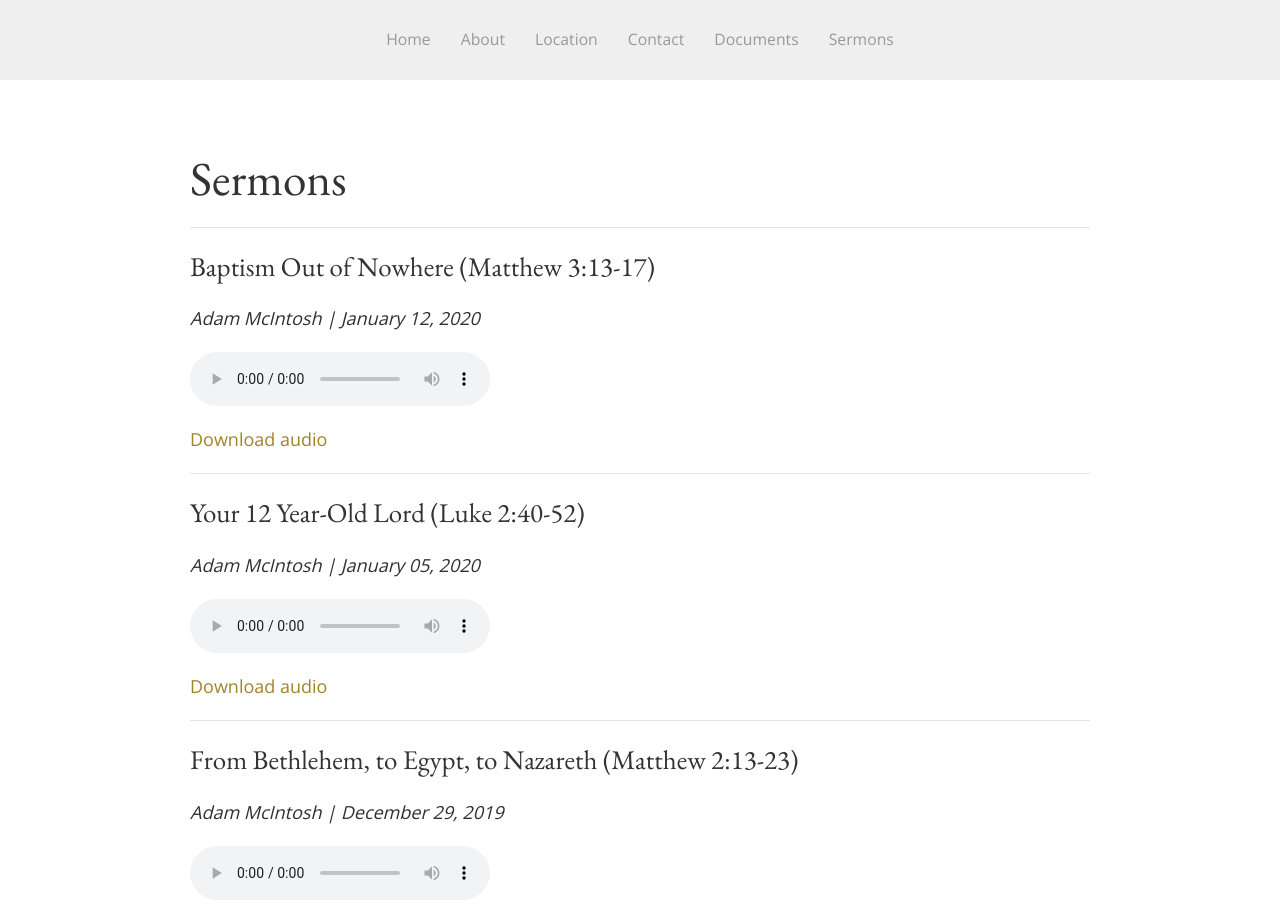
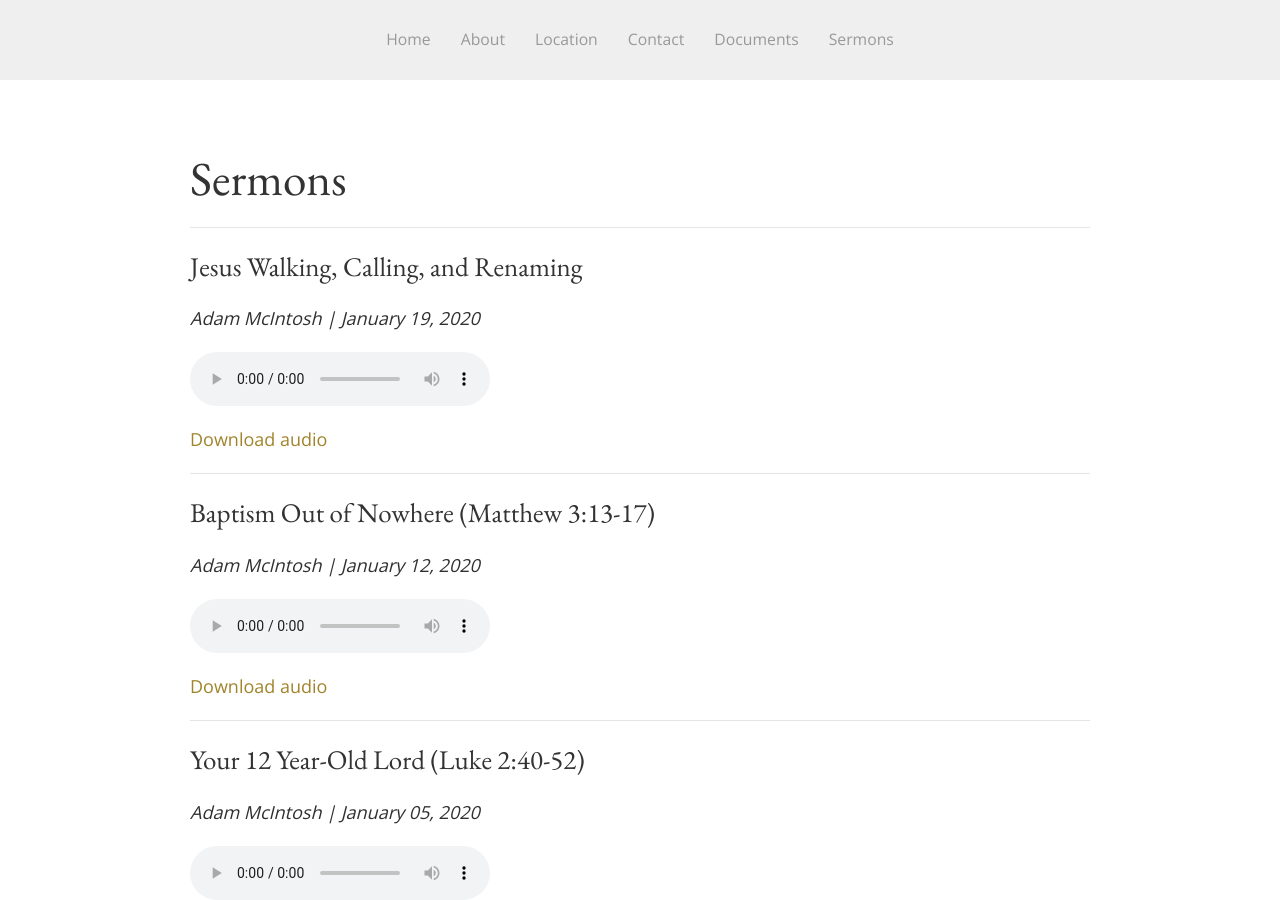
Before and after one commit to SaintDavidsChurch/website, a Jekyll site: the page built from sermons.html, in a window 1280 px wide and 900 px high. Built offline with Jekyll 4.4.1, drawn with Linux system fonts in a browser that asks for light colours.

Commit message:
Updated by InferCMS

```diff
--- a/_data/sermons.yml
+++ b/_data/sermons.yml
@@ -34,3 +34,7 @@
   date: '2020-01-12'
   preacher: Adam McIntosh
   audio_file: https://saintdavids.church/assets/sermons/Adam-McIntosh_Jan12-2020_Matt3.13-17.mp3
+- title: Jesus Walking, Calling, and Renaming
+  date: '2020-01-19'
+  preacher: Adam McIntosh
+  audio_file: https://saintdavids.church/assets/sermons/Adam-McIntosh_Jan19-2020_John1.35-42.mp3
```
